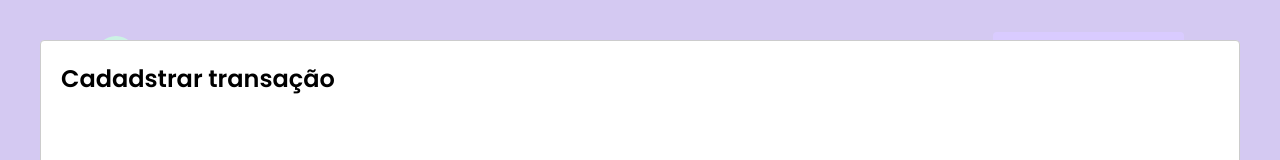
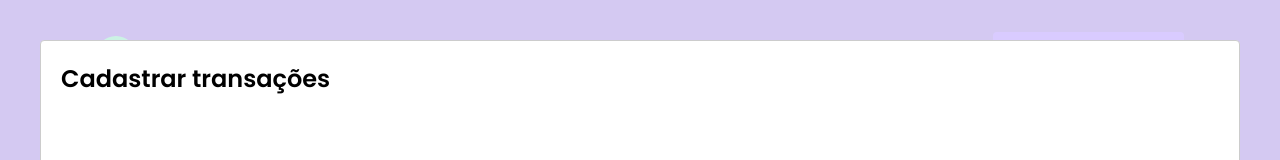
Before and after one commit to helenapaixao/Dtmoney, a React (Create React App) app: page / in a window 1280 px wide. Both pictures are taken after a click on the button "nova transação". Shown: the top 160 px of the page. Built offline with nearby package versions, Linux system fonts and the light colour scheme; no server answers; what miragejs would draw is missing.

Commit message:
feat: create new modals component

```diff
--- a/src/App.tsx
+++ b/src/App.tsx
@@ -3,6 +3,7 @@
 import {GlobalStyle} from './styles/global'
 import {Header} from './components/Header'
 import { Dashboard } from './components/Dashboard';
+import {NewTransactionModal } from './components/NewTransactionModal'
 
 Modal.setAppElement('#root')
 
@@ -24,12 +25,10 @@
     <>
     <Header onOpenNewTransactionModal={handleOpenNewTransactionModal}/>
     <Dashboard/>
-    <Modal
-    isOpen={isNewTransactionModalOpen}
-    onRequestClose={handleCloseNewTransactionModal}
-    >
-      <h2>Cadadstrar transação</h2>
-    </Modal>
+      <NewTransactionModal
+        isOpen={isNewTransactionModalOpen}
+        onRequestClose={handleCloseNewTransactionModal}
+      />
     <GlobalStyle/>
    </>
   );
--- /dev/null
+++ b/src/components/NewTransactionModal/index.tsx
@@ -0,0 +1,17 @@
+import Modal from "react-modal";
+
+interface NewTransactionModalProps {
+  isOpen: boolean;
+  onRequestClose: () => void;
+}
+
+export function NewTransactionModal({
+  isOpen,
+  onRequestClose,
+}: NewTransactionModalProps) {
+  return (
+    <Modal isOpen={isOpen} onRequestClose={onRequestClose}>
+      <h2>Cadastrar transações</h2>
+    </Modal>
+  );
+}
--- /dev/null
+++ b/src/components/NewTransactionModal/styles.ts
@@ -0,0 +1,4 @@
+import styled from 'styled-components'
+
+
+export const Container = styled.div``;
```
